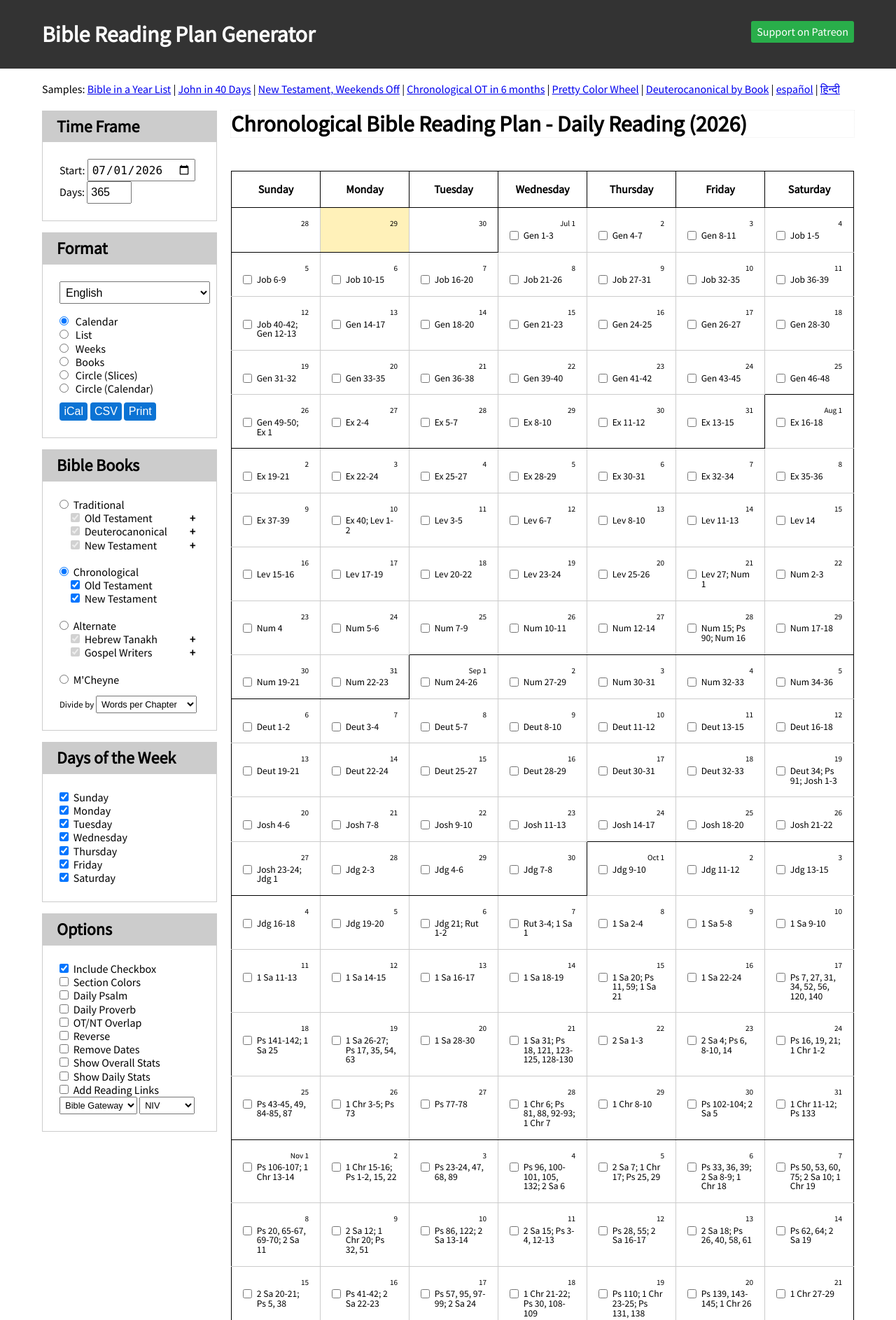
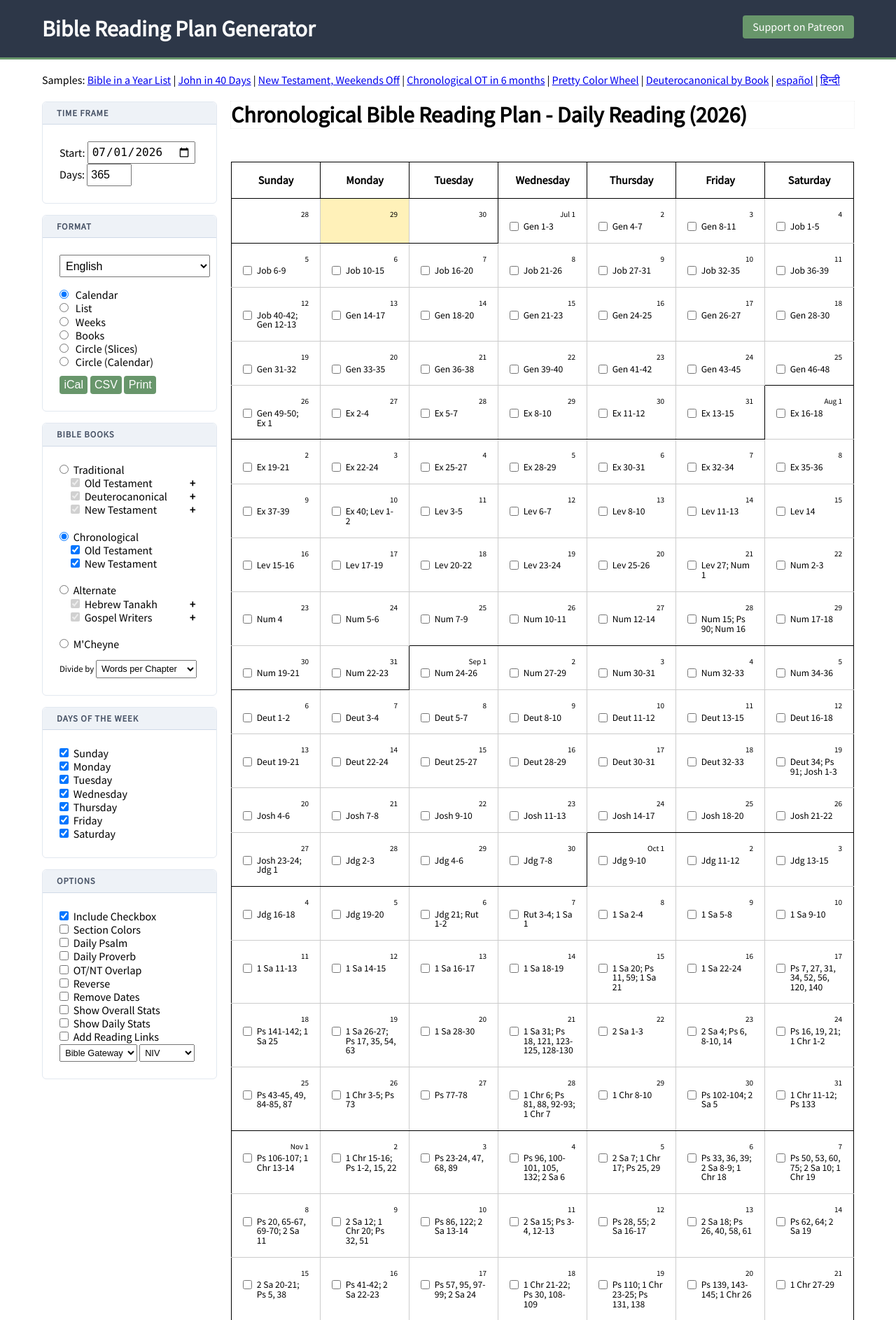
Before and after one commit to johndyer/biblereadingplangenerator, a PHP site: page /?order=1 in a window 1280 px wide. Shown: the top 1886 px of the page at 70% size. Run offline with PHP 8.4, Linux system fonts and the light colour scheme.

Commit message:
Minor cleanup to files

```diff
--- a/app.js
+++ b/app.js
@@ -168,6 +168,7 @@ function downloadpdf() {
 
 	return;
 
+	/*
 	doc.fromHTML(html, 10, 20, { width: 50 }, {
 		callback: function (doc) {
 		  //doc.save();
@@ -186,6 +187,7 @@ function downloadpdf() {
 		//$('iframe').attr('src', data);
 		$('#output').html('<iframe class="pdf" type="application/pdf" src="' + data + '"></iframe>');
     }, 10)
+	*/
 
 	// demo
 
@@ -294,12 +296,12 @@ function generate(lang, format, doc) {
 		}).get();
 	}
 
-	// QUIRK of 2024
+	// QUIRK of 2024 and possibly some future years
 	if (/*startDate.getTime() == new Date(2024,0,1).getTime() && */
 		(books == 'NT' || books.join(',') == 'MAT,MRK,LUK,JHN,ACT,ROM,1CO,2CO,GAL,EPH,PHP,COL,1TH,2TH,1TI,2TI,TIT,PHM,HEB,JAS,1PE,2PE,1JN,2JN,3JN,JUD,REV') &&
 		daysOfWeek.join(',') == '1,2,3,4,5' &&
 		(duration == 365 || duration == 366)) {
-		duration == 364; //
+		duration = 364; //
 	}
 
 	var data = getPlanData(lang, order, startDate, duration, books, daysOfWeek, $('#options-dailypsalm').is(':checked'), $('#options-dailyproverb').is(':checked'), $('#options-otntoverlap').is(':checked'), $('#options-reverse').is(':checked'), $('#options-logic').val(), $('#options-includeurls').is(':checked'), $('#options-urlsite').val(), $('#options-urlversion').val());
@@ -500,7 +502,7 @@ function updateBookLists() {
 			book = bible.BIBLE_DATA[ usfm ],
 			newName = bible.getName(book, lang);
 
-		console.log(i, newName);
+		//console.log(i, newName);
 
 		$(`label input[value="${usfm}"]`).siblings('span').html(newName);
 	}
--- a/index.php
+++ b/index.php
@@ -1,7 +1,7 @@
 <?php include("title.php"); ?>
 <!doctype html>
-<html>
-<head lang="en">
+<html lang="en">
+<head>
 	<meta charset="utf-8">
 	<meta name="viewport" content="width=device-width, initial-scale=1">
 	<title><?php echo $title ?? $default_title; ?></title>
@@ -31,14 +31,14 @@
 		</header>
 
 		<div id="sample-plans">
-			Samples: <a id="demo-bibleyear" href="/?start=01-01&books=OT,NT&logic=words">Bible in a Year List</a> |
-			<a id="demo-bibleyear" href="/?total=40&format=calendar&order=traditional&daysofweek=2,3,4,5,6,7&books=JHN&lang=en&logic=pericopes&checkbox=1dailystats=1&includeurls=1">John in 40 Days</a> |
-			<a id="demo-ntweekendsoff" href="/?start=01-01&books=NT&format=weeks&logic=chapters&daysofweek=2,3,4,5,6">New Testament, Weekends Off</a> |
-			<a id="demo-bibleyear" href="/?format=list&total=180&books=OT&order=chronological">Chronological OT in 6 months</a> |
-			<a id="demo-bibleyear" href="/?format=circle&colors=1">Pretty Color Wheel</a> |
-			<a id="demo-bibleyear" href="/?format=books&colors=1&books=OT,NT,DC">Deuterocanonical by Book</a> |
-			<a id="demo-bibleyear" href="/?lang=es">español</a> |
-			<a id="demo-bibleyear" href="/?lang=hi">हिन्दी</a>
+			Samples: <a href="/?start=01-01&books=OT,NT&logic=words">Bible in a Year List</a> |
+			<a href="/?total=40&format=calendar&order=traditional&daysofweek=2,3,4,5,6,7&books=JHN&lang=en&logic=pericopes&checkbox=1dailystats=1&includeurls=1">John in 40 Days</a> |
+			<a href="/?start=01-01&books=NT&format=weeks&logic=chapters&daysofweek=2,3,4,5,6">New Testament, Weekends Off</a> |
+			<a href="/?format=list&total=180&books=OT&order=chronological">Chronological OT in 6 months</a> |
+			<a href="/?format=circlecal&colors=1">Pretty Color Wheel</a> |
+			<a href="/?format=books&colors=1&books=OT,NT,DC">Deuterocanonical by Book</a> |
+			<a href="/?lang=es">español</a> |
+			<a href="/?lang=hi">हिन्दी</a>
 		</div>
 
 		<main>
@@ -80,11 +80,10 @@
 						<option value="el">Ελληνικά (Greek)</option>
 						<option value="iw">עִברִית (Hebrew)</option>
 						<option value="hi">हिन्दी (Hindi)</option>
+						<option value="ja">日本 (Japanese)</option>
 						<option value="jv">ꦧꦱꦗꦮ (Javanese)</option>
 						<option value="ko">한국어 (Korean)</option>
 						<option value="ml">മലയാളം (Malayalam)</option>
-						<option value="ja">日本 (Japanese)</option>
-						<option value="ko">한국어 (Korean)</option>
 						<option value="mr">मराठी (Marathi)</option>
 						<option value="pa">ਪੰਜਾਬੀ (Punjabi)</option>
 						<option value="ta">தமிழ் (Tamil)</option>
@@ -351,16 +350,6 @@
 	<script src="app.js?v=2025-12-01"></script>
 
 
-<!-- Global site tag (gtag.js) - Google Analytics -->
-<script async src="https://www.googletagmanager.com/gtag/js?id=UA-3734687-20"></script>
-<script>
-  window.dataLayer = window.dataLayer || [];
-  function gtag(){dataLayer.push(arguments);}
-  gtag('js', new Date());
-
-  gtag('config', 'UA-3734687-20');
-</script>
-
 <!-- Google tag (gtag.js) -->
 <script async src="https://www.googletagmanager.com/gtag/js?id=G-F0YZLVR7KE"></script>
 <script>
@@ -371,10 +360,5 @@
   gtag('config', 'G-F0YZLVR7KE');
 </script>
 
-<script>
-
-
-</script>
-
 </body>
 </html>
--- /dev/null
+++ b/old/bible.data.fr.js
@@ -0,0 +1,5 @@
+bible.addNames(
+    "fr",
+    bible.DEFAULT_BIBLE,
+    ["Genèse","Exode","Lévitique","Nombres","Deutéronome","Josué","Juges","Ruth","1 Samuel","2 Samuel","1 Rois","2 Rois","1 Chroniques","2 Chroniques","Esdras","Néhémie","Esther","Job","Psaumes","Proverbes","Ecclésiaste","Cantique","Esaïe","Jérémie","Lamentations","Ezéchiel","Daniel","Osée","Joël","Amos","Abdias","Jonas","Michée","Nahum","Habacuc","Sophonie","Aggée","Zacharie","Malachie","Matthieu","Marc","Luc","Jean","Actes","Romains","1 Corinthiens","2 Corinthiens","Galates","Ephésiens","Philippiens","Colossiens","1 Thessalonicien","2 Thessalonicien","1 Timothée","2 Timothée","Tite","Philemon","Hébreux","Jacques","1 Pierre","2 Pierre","1 Jean","2 Jean","3 Jean","Jude","Apocalypse"],
+);
--- a/style.css
+++ b/style.css
@@ -20,7 +20,7 @@ input[type=number],
 input[type=date] {
 	--font-family: 'Source Sans Pro', sans-serif;
 	padding: 0.25em;
-	font-size: 1em;;
+	font-size: 1em;
 	height: 2em;
 }
 select {
@@ -51,7 +51,7 @@ select {
 	padding: 6px 8px;
 
 	color: #fff;
-	border-radius: 3px;;
+	border-radius: 3px;
 	text-decoration: none;
 	margin: 10px 0;
 	float: none;
@@ -81,7 +81,7 @@ main {
 }
 
 #options-language {
-	margin-bottom: 1em;;
+	margin-bottom: 1em;
 }
 
 @media (min-width: 700px) {
@@ -262,6 +262,59 @@ details summary::marker {
 	border: solid 1px #feda4b !important;
 }
 
+/* New Style */
+
+
+
+#main-header {
+    background: #2d3748;
+    padding: 22px 0;
+    border-bottom: 3px solid #68966b;
+}
+#main-header a.support {
+    background: #68966b;
+    border-radius: 4px;
+    padding: 7px 14px;
+}
+#main-header a.support:hover {
+    background: #7aab7d;
+}
+
+#main-footer {
+    background: #2d3748;
+    border-top: 3px solid #68966b;
+    padding: 1.25em 0;
+    font-size: 0.85em;
+}
+
+section.decision {
+    border: 1px solid #e2e8f0;
+    border-radius: 6px;
+    background: #fff;
+}
+section.decision header {
+    background: #eef2f7;
+    border-bottom: 1px solid #d0dae8;
+    border-radius: 6px 6px 0 0;
+}
+section.decision header h2 {
+    font-size: 0.8rem;
+    text-transform: uppercase;
+    letter-spacing: 0.07em;
+    color: #4a5568;
+}
+
+/* unified button color */
+input[type=button] {
+    background: #68966b;
+    transition: background 0.15s;
+}
+input[type=button]:hover {
+    background: #7aab7d;
+}
+/* end: new style */
+
+
 @media print {
 	#sample-plans {
 		display: none;
@@ -278,10 +331,13 @@ details summary::marker {
 	#main-footer a {
 		color: #333;
 		text-decoration: none;
+
 	}
 	#main-footer {
 		margin-top: 0.5em;
 		padding: 0;
+		background: none;
+		border: 0;
 	}
 
 	#output h1 {
@@ -341,13 +397,7 @@ details summary::marker {
 
 
 .plan-list {
-	/*
-	-moz-column-rule: 1px solid #ccc;
-	-webkit-column-rule: 1px solid #ccc;
-	column-rule: 1px solid #ccc;
-	*/
-	-webkit-column-count: 3;
-	-moz-column-count: 3;
+
 	column-count: 3;
 }
 @media only screen and (max-width: 900px) {
@@ -491,11 +541,9 @@ iframe.pdf {
 }
 
 #color-key {
-	display: block;
 	float: none;
 	display: flex;
 	justify-content: center;
-	-justify-content: space-around;
 	margin: 16px 0 0 0;
 	font-size: 9pt;
 }
```
Also changed, not shown: bible.data.languages.js (+18 -4 lines), index-test.html (+11 -27 lines), 1 other file.
